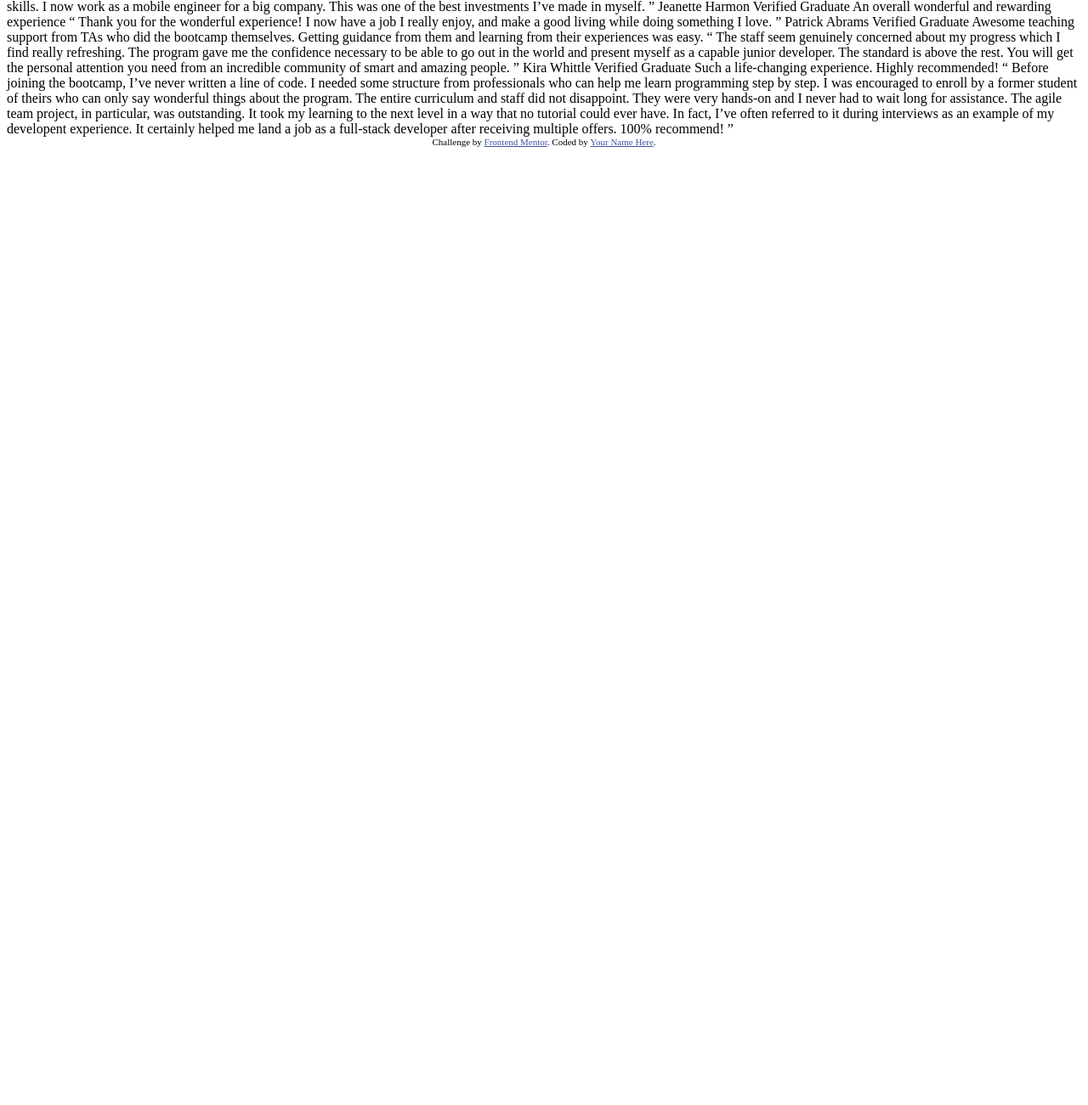
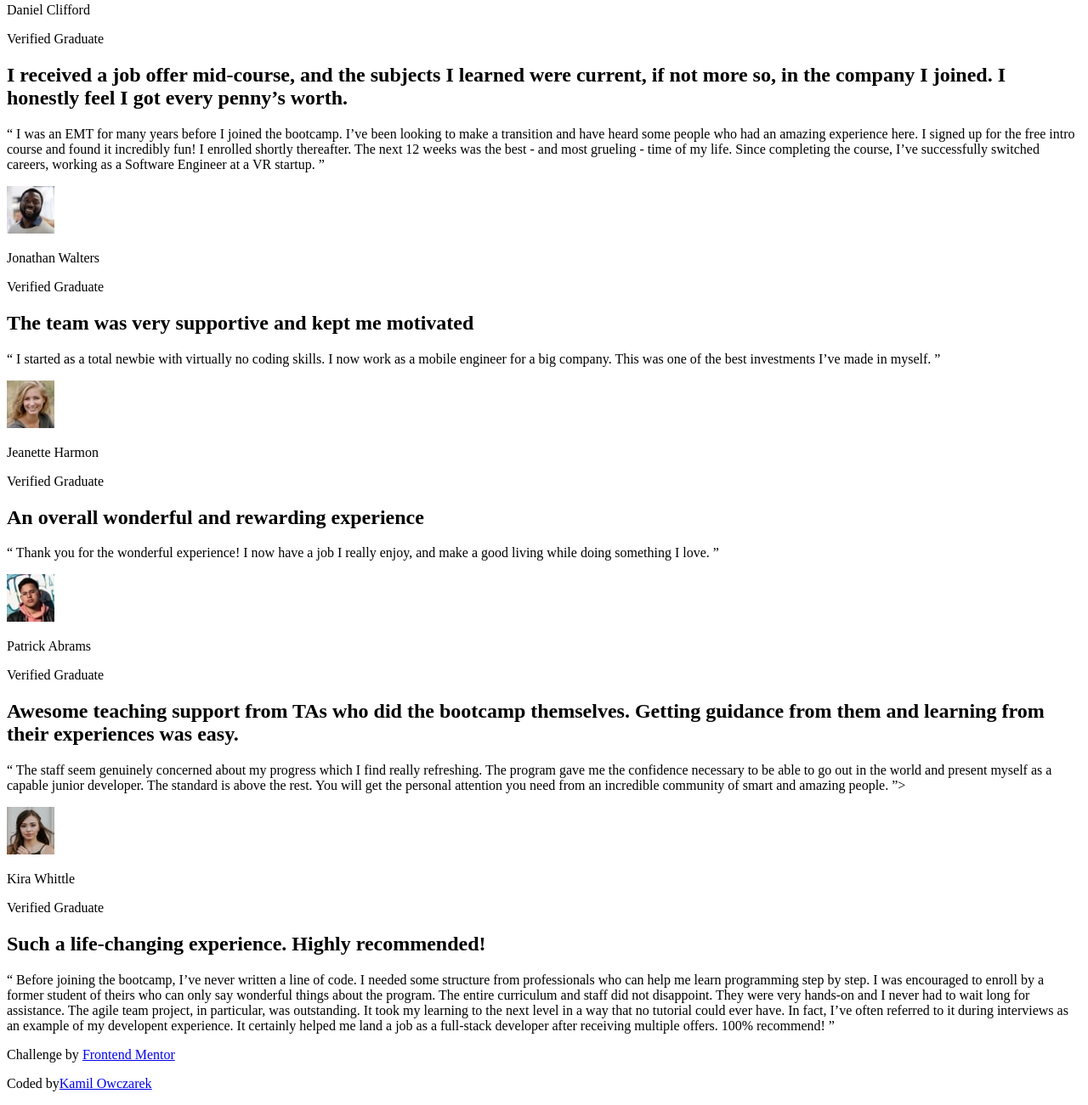
Before and after one commit to Owczarek-Kamil/FrontEndMentor-Testimonials_Grid_Section, a plain HTML site: page index.html in a window 1280 px wide. Shown: the part 81-1382 px from the top of the page at 85% size. Before the commit the page ends 800 px from the top, so only its background shows below. Drawn offline with Linux system fonts and the light colour scheme.

Commit message:
Create HTML structure

```diff
--- a/index.html
+++ b/index.html
@@ -1,76 +1,105 @@
 <!DOCTYPE html>
 <html lang="en">
 	<head>
-  <meta charset="UTF-8">
-  <meta name="viewport" content="width=device-width, initial-scale=1.0"> <!-- displays site properly based on user's device -->
-
-  <link rel="icon" type="image/png" sizes="32x32" href="./images/favicon-32x32.png">
-
+		<meta charset="UTF-8" />
+		<meta name="viewport" content="width=device-width, initial-scale=1.0" />
+		<link rel="icon" type="image/png" sizes="32x32" href="./images/favicon-32x32.png" />
 		<title>Frontend Mentor | [Challenge Name Here]</title>
-
-  <!-- Feel free to remove these styles or customise in your own stylesheet 👍 -->
-  <style>
-    .attribution { font-size: 11px; text-align: center; }
-    .attribution a { color: hsl(228, 45%, 44%); }
-  </style>
 	</head>
 	<body>
-  Daniel Clifford
-  Verified Graduate
-
-  I received a job offer mid-course, and the subjects I learned were current, if not more so,
-  in the company I joined. I honestly feel I got every penny’s worth.
-
-  “ I was an EMT for many years before I joined the bootcamp. I’ve been looking to make a
-  transition and have heard some people who had an amazing experience here. I signed up
-  for the free intro course and found it incredibly fun! I enrolled shortly thereafter.
-  The next 12 weeks was the best - and most grueling - time of my life. Since completing
-  the course, I’ve successfully switched careers, working as a Software Engineer at a VR startup. ”
-
-  Jonathan Walters
-  Verified Graduate
-
-  The team was very supportive and kept me motivated
-
-  “ I started as a total newbie with virtually no coding skills. I now work as a mobile engineer
-  for a big company. This was one of the best investments I’ve made in myself. ”
-
-  Jeanette Harmon
-  Verified Graduate
-
-  An overall wonderful and rewarding experience
-
-  “ Thank you for the wonderful experience! I now have a job I really enjoy, and make a good living
-  while doing something I love. ”
-
-  Patrick Abrams
-  Verified Graduate
-
-  Awesome teaching support from TAs who did the bootcamp themselves. Getting guidance from them and
-  learning from their experiences was easy.
-
-  “ The staff seem genuinely concerned about my progress which I find really refreshing. The program
-  gave me the confidence necessary to be able to go out in the world and present myself as a capable
-  junior developer. The standard is above the rest. You will get the personal attention you need from
-  an incredible community of smart and amazing people. ”
-
-  Kira Whittle
-  Verified Graduate
-
-  Such a life-changing experience. Highly recommended!
-
-  “ Before joining the bootcamp, I’ve never written a line of code. I needed some structure from
-  professionals who can help me learn programming step by step. I was encouraged to enroll by a former
-  student of theirs who can only say wonderful things about the program. The entire curriculum and staff
-  did not disappoint. They were very hands-on and I never had to wait long for assistance. The agile team
-  project, in particular, was outstanding. It took my learning to the next level in a way that no tutorial
-  could ever have. In fact, I’ve often referred to it during interviews as an example of my developent
-  experience. It certainly helped me land a job as a full-stack developer after receiving multiple offers.
-  100% recommend! ”
-
+		<section class="testimonials">
+			<article class="testimonial">
+				<div class="testimonial__author">
+					<img
+						src="./images/image-daniel.jpg"
+						alt="Profile picture of Daniel Clifford"
+						class="testimonial__author-img" />
+					<p class="testimonial__author-name">Daniel Clifford</p>
+					<p class="testimonial__author-status">Verified Graduate</p>
+				</div>
+				<h2 class="testimonial__heading">
+					I received a job offer mid-course, and the subjects I learned were current, if not more so, in the company I
+					joined. I honestly feel I got every penny’s worth.
+				</h2>
+				<p class="testimonial__quote">
+					“ I was an EMT for many years before I joined the bootcamp. I’ve been looking to make a transition and have
+					heard some people who had an amazing experience here. I signed up for the free intro course and found it
+					incredibly fun! I enrolled shortly thereafter. The next 12 weeks was the best - and most grueling - time of my
+					life. Since completing the course, I’ve successfully switched careers, working as a Software Engineer at a VR
+					startup. ”
+				</p>
+			</article>
+			<article class="testimonial">
+				<div class="testimonial__author">
+					<img
+						src="./images/image-jonathan.jpg"
+						alt="Profile picture of Jonathan Walters"
+						class="testimonial__author-img" />
+					<p class="testimonial__author-name">Jonathan Walters</p>
+					<p class="testimonial__author-status">Verified Graduate</p>
+				</div>
+				<h2 class="testimonial__heading">The team was very supportive and kept me motivated</h2>
+				<p class="testimonial__quote">
+					“ I started as a total newbie with virtually no coding skills. I now work as a mobile engineer for a big
+					company. This was one of the best investments I’ve made in myself. ”
+				</p>
+			</article>
+			<article class="testimonial">
+				<div class="testimonial__author">
+					<img
+						src="./images/image-jeanette.jpg"
+						alt="Profile picture of Jeanette Harmon"
+						class="testimonial__author-img" />
+					<p class="testimonial__author-name">Jeanette Harmon</p>
+					<p class="testimonial__author-status">Verified Graduate</p>
+				</div>
+				<h2 class="testimonial__heading">An overall wonderful and rewarding experience</h2>
+				<p class="testimonial__quote">
+					“ Thank you for the wonderful experience! I now have a job I really enjoy, and make a good living while doing
+					something I love. ”
+				</p>
+			</article>
+			<article class="testimonial">
+				<div class="testimonial__author">
+					<img
+						src="./images/image-patrick.jpg"
+						alt="Profile picture of Patrick Abrams"
+						class="testimonial__author-img" />
+					<p class="testimonial__author-name">Patrick Abrams</p>
+					<p class="testimonial__author-status">Verified Graduate</p>
+				</div>
+				<h2 class="testimonial__heading">
+					Awesome teaching support from TAs who did the bootcamp themselves. Getting guidance from them and learning
+					from their experiences was easy.
+				</h2>
+				<p class="testimonial__quote">
+					“ The staff seem genuinely concerned about my progress which I find really refreshing. The program gave me the
+					confidence necessary to be able to go out in the world and present myself as a capable junior developer. The
+					standard is above the rest. You will get the personal attention you need from an incredible community of smart
+					and amazing people. ”>
+				</p>
+			</article>
+			<article class="testimonial">
+				<div class="testimonial__author">
+					<img src="./images/image-kira.jpg" alt="Profile picture of Kira Whittle" class="testimonial__author-img" />
+					<p class="testimonial__author-name">Kira Whittle</p>
+					<p class="testimonial__author-status">Verified Graduate</p>
+				</div>
+				<h2 class="testimonial__heading">Such a life-changing experience. Highly recommended!</h2>
+				<p class="testimonial__quote">
+					“ Before joining the bootcamp, I’ve never written a line of code. I needed some structure from professionals
+					who can help me learn programming step by step. I was encouraged to enroll by a former student of theirs who
+					can only say wonderful things about the program. The entire curriculum and staff did not disappoint. They were
+					very hands-on and I never had to wait long for assistance. The agile team project, in particular, was
+					outstanding. It took my learning to the next level in a way that no tutorial could ever have. In fact, I’ve
+					often referred to it during interviews as an example of my developent experience. It certainly helped me land
+					a job as a full-stack developer after receiving multiple offers. 100% recommend! ”
+				</p>
+			</article>
+		</section>
 		<div class="attribution">
-    Challenge by <a href="https://www.frontendmentor.io?ref=challenge" target="_blank">Frontend Mentor</a>.
-    Coded by <a href="#">Your Name Here</a>.
+			<p>Challenge by <a href="https://www.frontendmentor.io?ref=challenge" target="_blank">Frontend Mentor</a></p>
+			<p>Coded by<a href="https://github.com/Owczarek-Kamil">Kamil Owczarek</a></p>
 		</div>
 	</body>
 </html>
```
Lines whose indentation alone changed are shown as unchanged.
